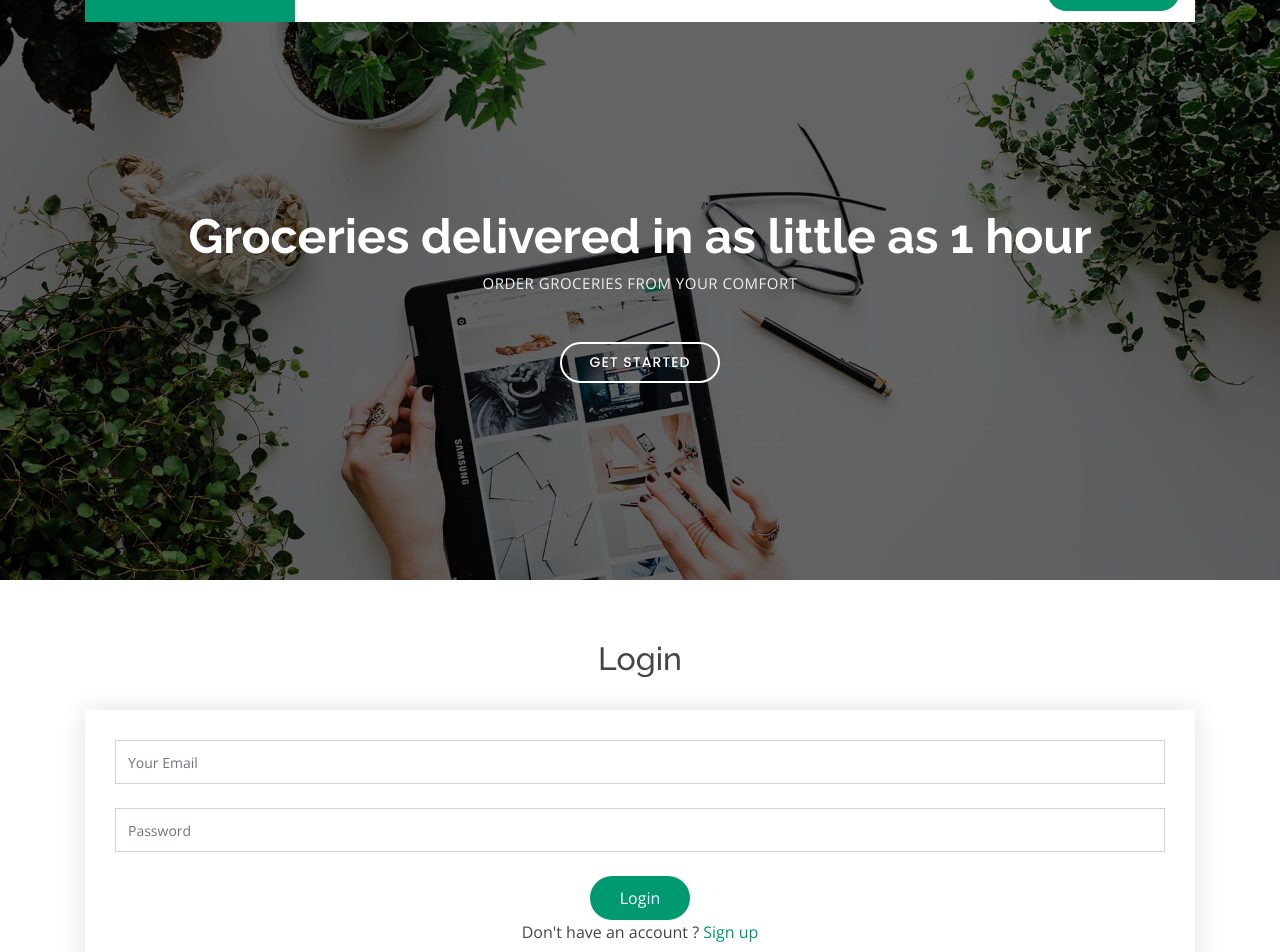
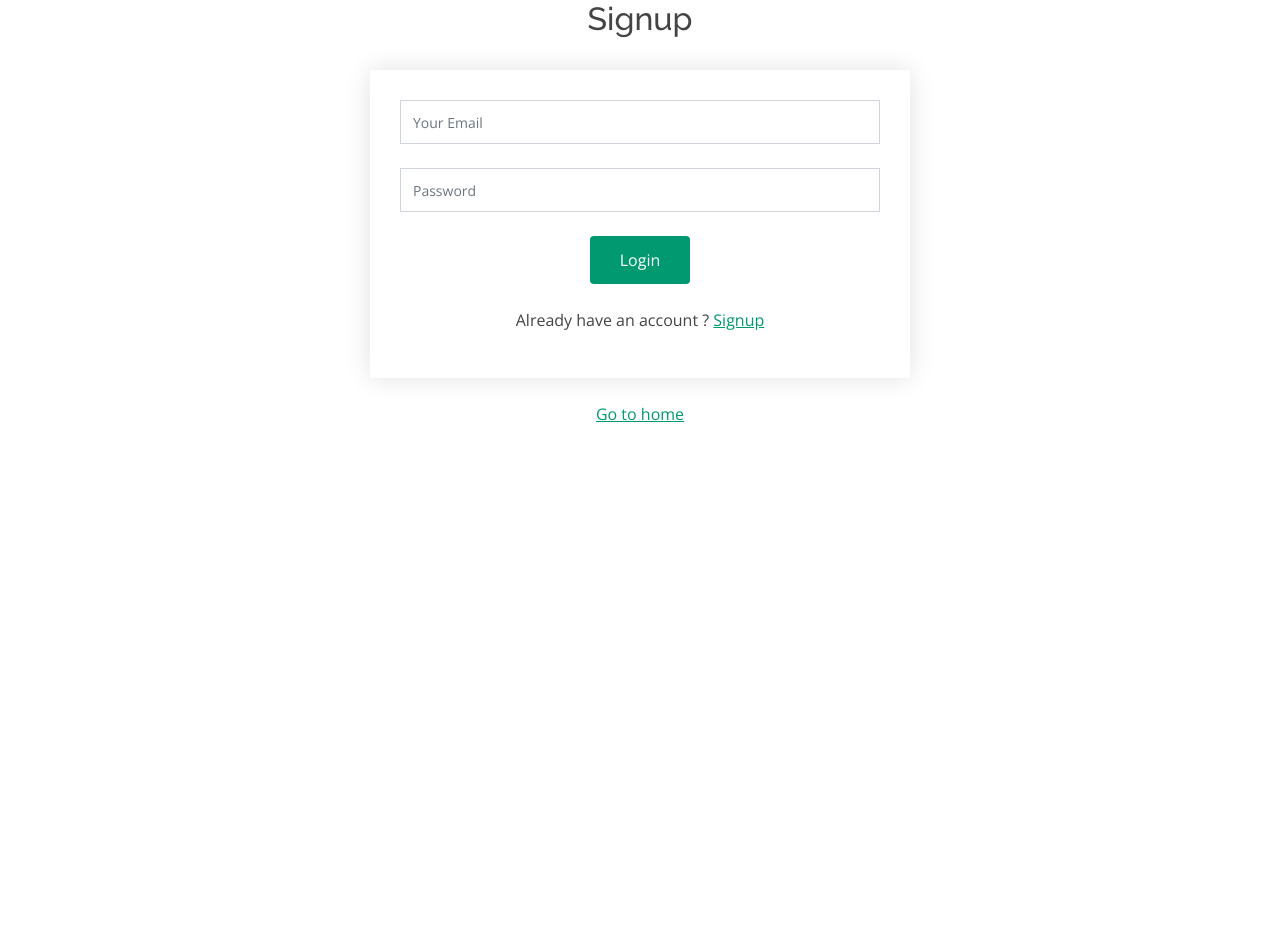
Before and after one commit to ibrahnerd7/groceries-store, a React (Create React App) app: page /signup in a window 1280 px wide. Shown: the part 60-1012 px from the top of the page. After the commit the page ends 800 px from the top, so only its background shows below. Built offline with nearby package versions, Linux system fonts and the light colour scheme.

Commit message:
Create a signup page

```diff
--- a/public/assets/css/style.css
+++ b/public/assets/css/style.css
@@ -1159,10 +1159,10 @@ section {
 .contact .php-email-form button[type="submit"] {
   background: #009970;
   border: 0;
-  padding: 10px 30px;
+  padding: 12px 30px;
   color: #fff;
   transition: 0.4s;
-  border-radius: 50px;
+  border-radius: 4px;
 }
 
 .contact .php-email-form button[type="submit"]:hover {
--- a/src/App.js
+++ b/src/App.js
@@ -1,11 +1,9 @@
 import React from 'react';
-import Home from "./pages/Home";
+import Navigation from './navigation/Navigation';
 
 function App() {
     return (
-        <>
-            <Home/>
-        </>
+        <Navigation />
     );
 }
 
--- a/src/components/nav/Desktop.js
+++ b/src/components/nav/Desktop.js
@@ -1,5 +1,6 @@
 /* eslint-disable jsx-a11y/anchor-is-valid */
 import React from "react";
+import {Link} from "react-router-dom";
 
 const Desktop = (props) => {
     return (
@@ -11,7 +12,7 @@ const Desktop = (props) => {
                 <li><a href="#portfolio">Drinks</a></li>
                 <li className="drop-down"><a href="">Account</a>
                     <ul>
-                        <li><a href="#">Login</a></li>
+                        <li><Link to="/login">Login</Link></li>
                         <li><a href="#">Profile</a></li>
                         <li><a href="#">Sign Out</a></li>
                     </ul>
--- a/src/navigation/Navigation.js
+++ b/src/navigation/Navigation.js
@@ -1,20 +1,18 @@
 import React from 'react'
-import {
-    Router,
-    Switch,
-    Route,
-} from "react-router-dom";
-import Login from '../components/auth/Login';
+import {BrowserRouter, Route, Switch} from "react-router-dom";
+import Login from '../pages/auth/Login';
+import Signup from '../pages/auth/Signup';
 import Home from '../pages/Home';
 
 const Navigation = () => {
     return (
-        <Router>
+        <BrowserRouter>
             <Switch>
                 <Route exact path="/" component={Home} />
                 <Route path="/login" component={Login} />
+                <Route path="/signup" component={Signup} />
             </Switch>
-        </Router>
+        </BrowserRouter>
     )
 }
 
--- a/src/pages/Home.js
+++ b/src/pages/Home.js
@@ -1,5 +1,4 @@
 import React from "react";
-import Login from "../components/auth/Login";
 import Header from "../components/Header";
 import Hero from "../components/Hero";
 
@@ -8,7 +7,6 @@ const Home=(props)=>{
         <>
             <Header />
             <Hero />
-            <Login />
         </>
     )
 }
--- a/src/components/auth/Login.js
+++ b/src/pages/auth/Login.js
@@ -1,5 +1,6 @@
 /* eslint-disable jsx-a11y/anchor-is-valid */
 import React from "react";
+import {Link} from "react-router-dom";
 
 const Login = (props) => {
     return (
@@ -9,8 +10,8 @@ const Login = (props) => {
                         <h2>Login</h2>
                 </div>
                 <div className="row">
-                    <div className="col-lg" data-aos="fade-up" data-aos-delay="100">
-
+                <div className="col-lg-3"></div>
+                    <div className="col-lg-6" data-aos="fade-up" data-aos-delay="100">
                         <form action="forms/contact.php" method="post" className="php-email-form mt-4">
                             <div className="form-group">
                                 <input type="email" className="form-control" name="email" id="email" placeholder="Your Email" data-rule="email" data-msg="Please enter a valid email" />
@@ -26,12 +27,13 @@ const Login = (props) => {
                                 <div className="sent-message">Your message has been sent. Thank you!</div>
                             </div>
                             <div className="text-center"><button type="submit">Login</button></div>
-                            <div className="text-center"><p>Don't have an account ? <a href="#">Sign up</a></p></div>
+                            <div className="text-center mt-4"><p>Don't have an account ? <span><Link to="/signup"><u>Sign up</u></Link></span></p></div>
                         </form>
                     </div>
+                    <div className="col-lg-3"></div>
                 </div>
-
             </div>
+            <p className="text-center mt-4"><Link to="/"><u>Go to home </u></Link></p>
         </section>
     )
 }
--- /dev/null
+++ b/src/pages/auth/Signup.js
@@ -0,0 +1,41 @@
+/* eslint-disable jsx-a11y/anchor-is-valid */
+import React from "react";
+import {Link} from "react-router-dom";
+
+const Signup = (props) => {
+    return (
+        <section id="contact" className="contact text-center">
+            <div className="container">
+                <div  data-aos="fade-right">
+                        <h2>Signup</h2>
+                </div>
+                <div className="row">
+                <div className="col-lg-3"></div>
+                    <div className="col-lg-6" data-aos="fade-up" data-aos-delay="100">
+                        <form action="forms/contact.php" method="post" className="php-email-form mt-4">
+                            <div className="form-group">
+                                <input type="email" className="form-control" name="email" id="email" placeholder="Your Email" data-rule="email" data-msg="Please enter a valid email" />
+                                <div className="validate"></div>
+                            </div>
+                            <div className="form-group">
+                                <input type="text" className="form-control" name="password" id="password" placeholder="Password" data-rule="minlen:4" data-msg="Please enter at least 8 chars of subject" />
+                                <div className="validate"></div>
+                            </div>
+                            <div className="mb-3">
+                                <div className="loading">Loading</div>
+                                <div className="error-message"></div>
+                                <div className="sent-message">Your message has been sent. Thank you!</div>
+                            </div>
+                            <div className="text-center"><button type="submit">Login</button></div>
+                            <div className="text-center mt-4"><p>Already have an account ? <span><Link to="/login"><u>Signup</u></Link></span></p></div>
+                        </form>
+                    </div>
+                    <div className="col-lg-3"></div>
+                </div>
+            </div>
+            <p className="text-center mt-4"><Link to="/"><u>Go to home </u></Link></p>
+        </section>
+    )
+}
+
+export default Signup
```
